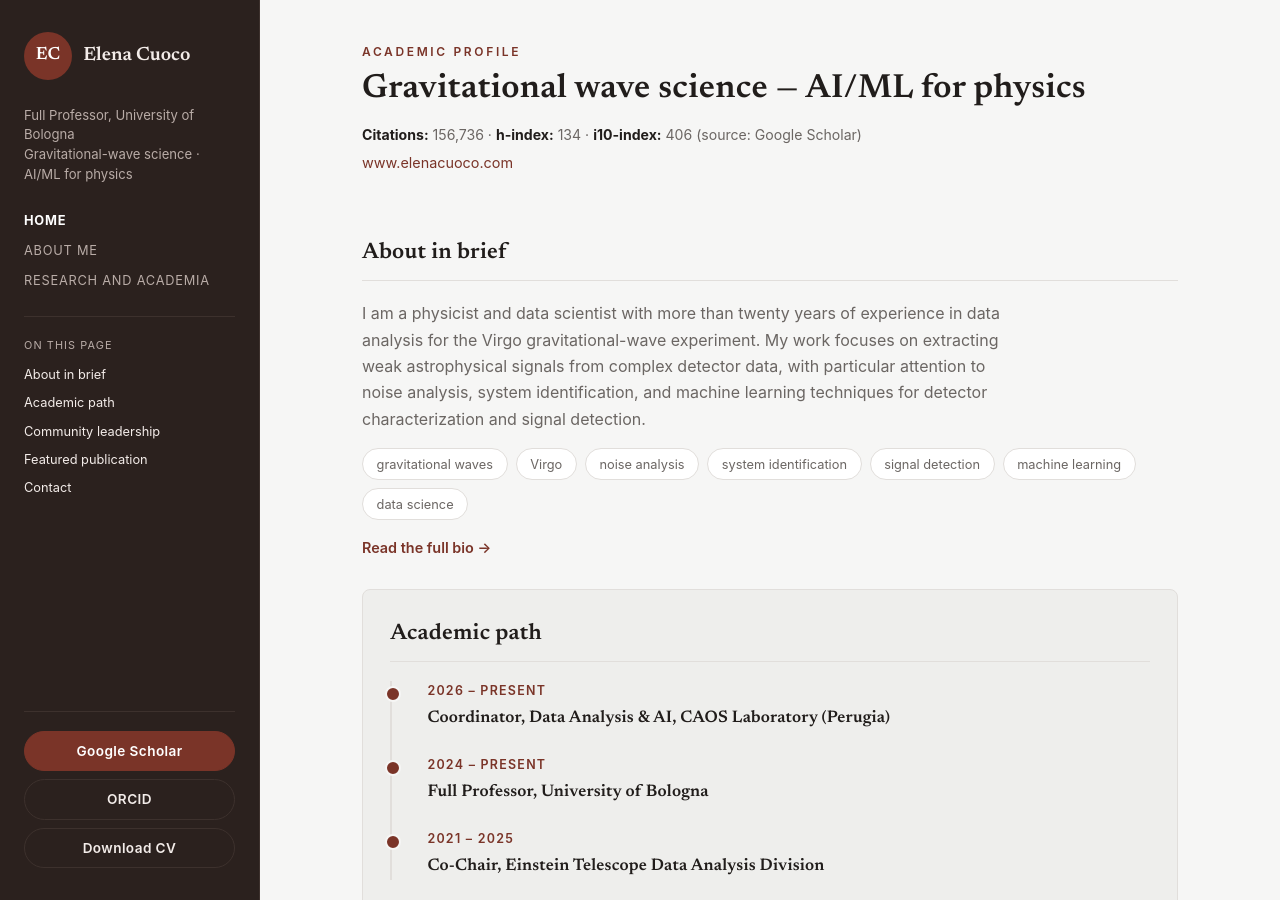
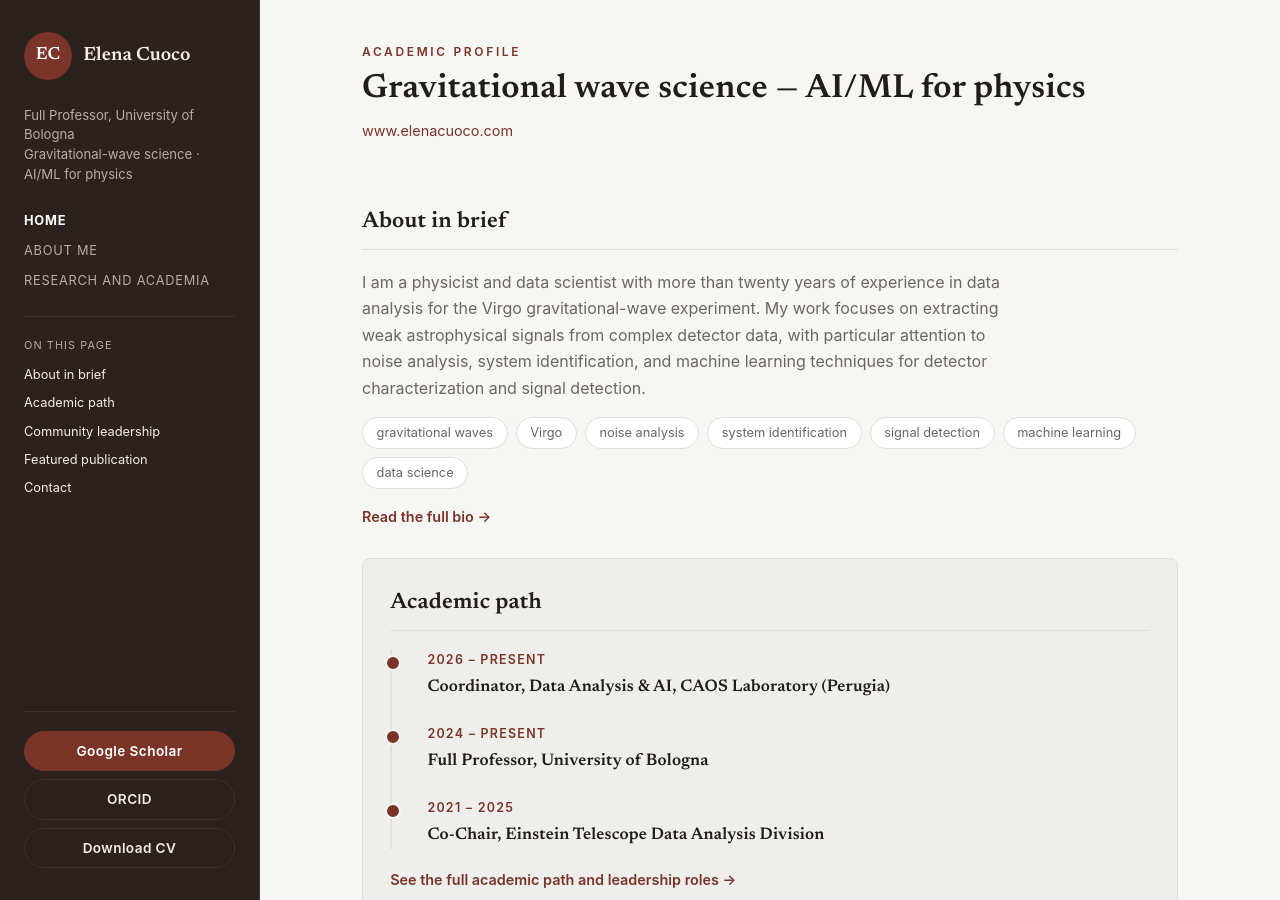
Before and after one commit to elenacuoco/elenacuoco.github.io, a Jekyll site: the page built from index.md, in a window 1280 px wide and 900 px high. Built offline with Jekyll 4.4.1, drawn with Linux system fonts in a browser that asks for light colours.

Commit message:
Remove citation metrics from the home page header

```diff
--- a/index.md
+++ b/index.md
@@ -17,10 +17,6 @@ toc:
 <div class="page-title">
   <p class="eyebrow">Academic profile</p>
   <h1>Gravitational wave science — AI/ML for physics</h1>
-  <p class="metrics-line">
-    <strong>Citations:</strong> 156,736 · <strong>h-index:</strong> 134 · <strong>i10-index:</strong> 406
-    <span>(source: Google Scholar)</span>
-  </p>
   <p class="hero-links">
     <a href="https://www.elenacuoco.com" target="_blank" rel="noopener">www.elenacuoco.com</a>
   </p>
```
